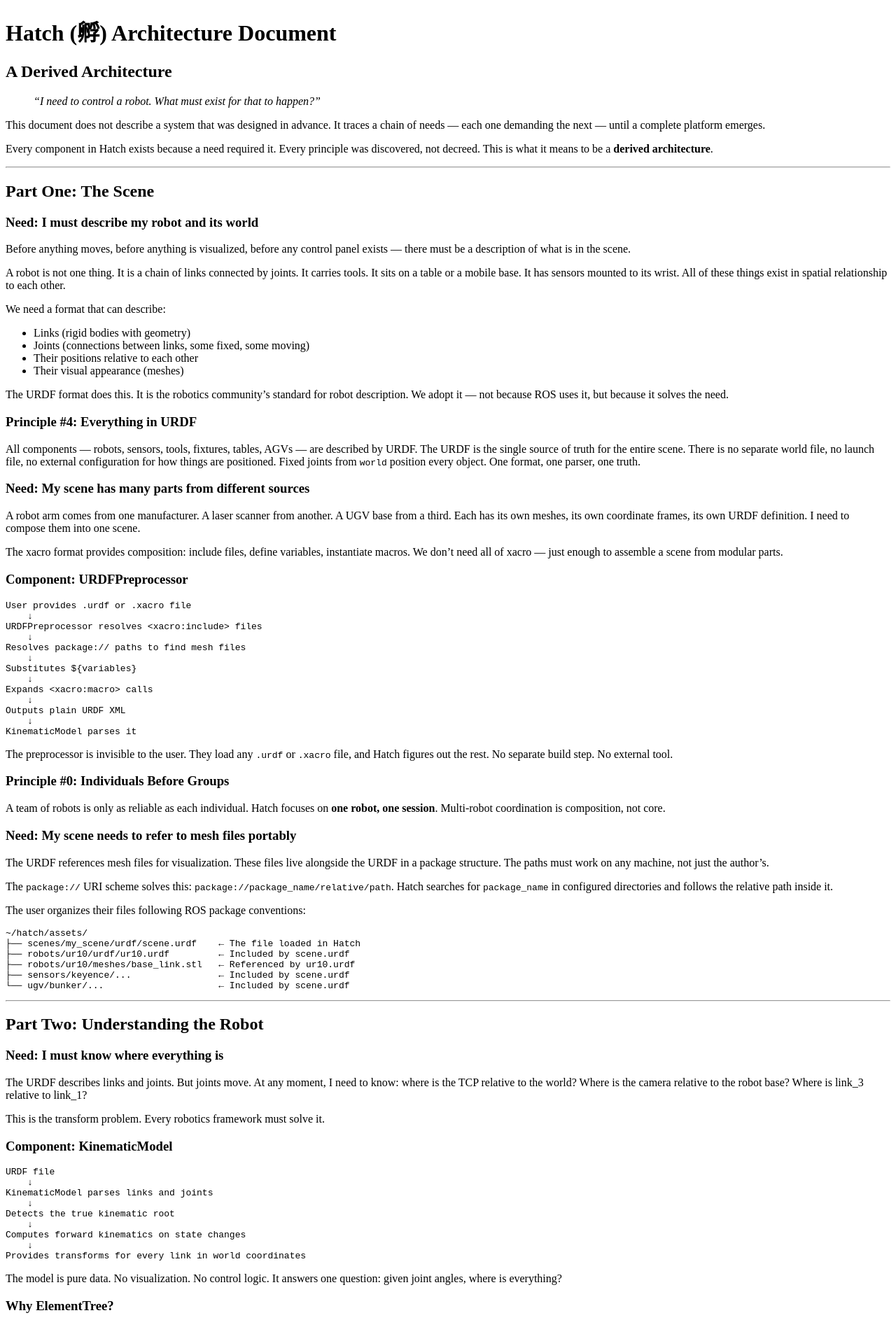
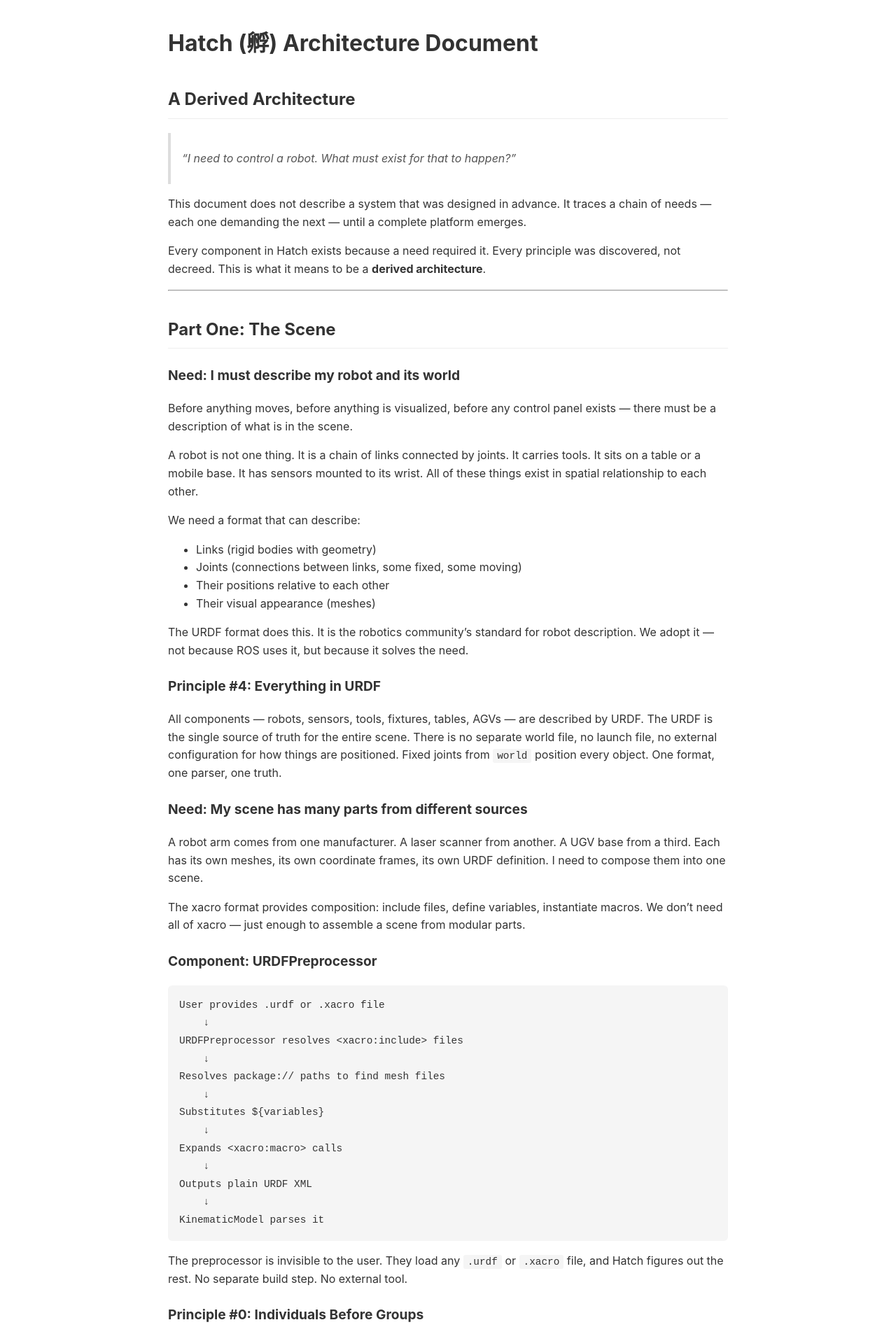
Before and after one commit to victorwu-robotics/hatch, a Jekyll site: the page built from docs/architecture.md, in a window 1280 px wide. Shown: the top 1896 px of the page at 70% size. Built offline with Jekyll 4.4.1, drawn with Linux system fonts in a browser that asks for light colours; our own code applies the rules of GitHub Pages for plain Markdown files.

Commit message:
Added screen formattings

```diff
--- a/docs/_layouts/default.html
+++ b/docs/_layouts/default.html
@@ -8,6 +8,90 @@
     <script type="text/javascript" async
         src="https://cdnjs.cloudflare.com/ajax/libs/mathjax/2.7.7/MathJax.js?config=TeX-MML-AM_CHTML">
         </script>
+    <style>
+        body {
+            max-width: 800px;
+            margin: 0 auto;
+            padding: 20px 40px;
+            font-family: -apple-system, BlinkMacSystemFont, "Segoe UI", Helvetica, Arial, sans-serif;
+            font-size: 16px;
+            line-height: 1.6;
+            color: #333;
+        }
+
+        h1 {
+            font-size: 2em;
+            margin-top: 0.5em;
+        }
+
+        h2 {
+            font-size: 1.5em;
+            margin-top: 1.5em;
+            border-bottom: 1px solid #eee;
+            padding-bottom: 0.3em;
+        }
+
+        h3 {
+            font-size: 1.2em;
+            margin-top: 1.2em;
+        }
+
+        code {
+            background: #f5f5f5;
+            padding: 2px 6px;
+            border-radius: 3px;
+            font-size: 0.9em;
+        }
+
+        pre {
+            background: #f5f5f5;
+            padding: 16px;
+            border-radius: 6px;
+            overflow-x: auto;
+        }
+
+        pre code {
+            background: none;
+            padding: 0;
+        }
+
+        table {
+            border-collapse: collapse;
+            width: 100%;
+            margin: 1em 0;
+        }
+
+        th,
+        td {
+            border: 1px solid #ddd;
+            padding: 8px 12px;
+            text-align: left;
+        }
+
+        th {
+            background: #f5f5f5;
+        }
+
+        blockquote {
+            border-left: 4px solid #ddd;
+            margin: 1em 0;
+            padding: 0.5em 1em;
+            color: #555;
+        }
+
+        a {
+            color: #0366d6;
+            text-decoration: none;
+        }
+
+        a:hover {
+            text-decoration: underline;
+        }
+
+        img {
+            max-width: 100%;
+        }
+    </style>
 </head>
 
 <body>
```
